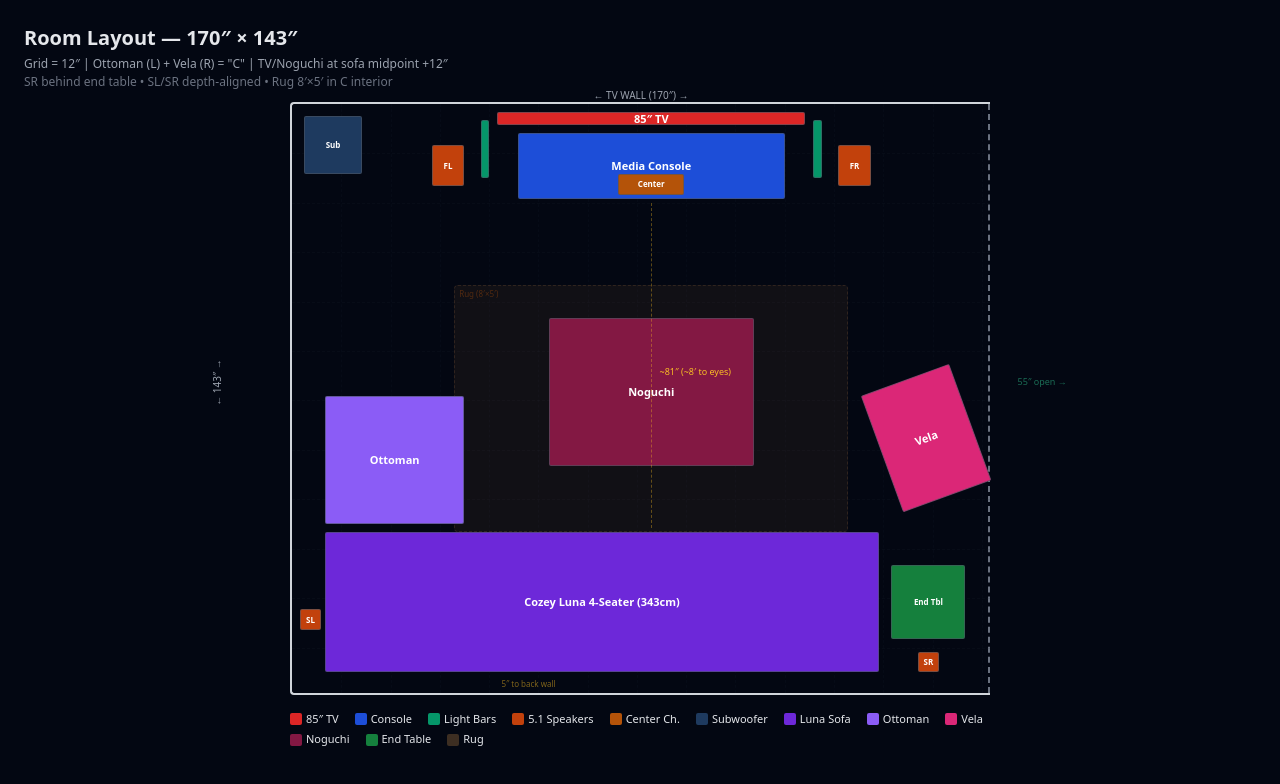
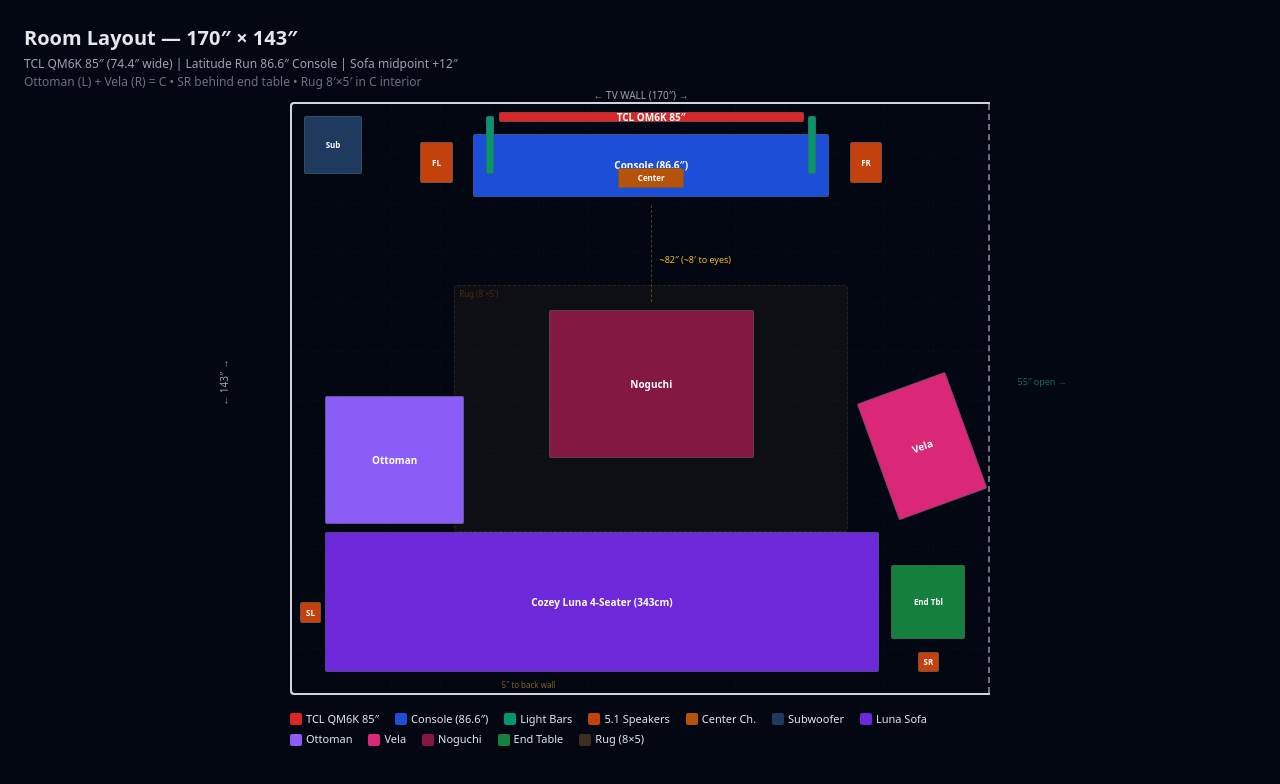
Before and after one commit to ping-li/ping-jsx, a React (Vite) app: page / in a window 1280 px wide. Shown: the top 784 px of the page. Built offline with nearby package versions, Linux system fonts and the light colour scheme.

Commit message:
Update App.jsx

```diff
--- a/src/App.jsx
+++ b/src/App.jsx
@@ -4,10 +4,10 @@ const ROOM_W = 170;
 const ROOM_H = 143;
 
 export default function RoomLayout() {
-  // --- FURNITURE (inches) ---
+  // --- FURNITURE (inches) — updated with real specs ---
   const ITEMS = {
-    tv: { w: 75, h: 3 },
-    console: { w: 65, h: 16 },
+    tv: { w: 74.4, h: 2.3 },       // TCL QM6K 85" actual
+    console: { w: 86.6, h: 15.2 },  // Latitude Run 86.6" credenza
     center: { w: 16, h: 5 },
     fl: { w: 8, h: 10 },
     fr: { w: 8, h: 10 },
@@ -23,69 +23,72 @@ export default function RoomLayout() {
     sr: { w: 5, h: 5 },
   };
 
-  // --- POSITIONS (inches from top-left) ---
+  // --- POSITIONS ---
 
   // Sofa: 5" from back wall, 8" from left wall
   const sofa = { x: 8, y: ROOM_H - ITEMS.sofa.h - 5 };
 
-  // Ottoman: LEFT arm of C, extends forward from sofa's left end
+  // Ottoman: LEFT arm of C
   const ottoman = { x: sofa.x, y: sofa.y - ITEMS.ottoman.h - 2 };
 
-  // End table: right side of sofa
+  // End table: right of sofa
   const endTable = {
     x: sofa.x + ITEMS.sofa.w + 3,
     y: sofa.y + (ITEMS.sofa.h - ITEMS.endTable.h) / 2,
   };
 
-  // Vela: RIGHT arm of C, forward of end table, pulled in from room edge
+  // Vela: RIGHT arm of C — forward of end table, INSIDE room boundary
+  // Pull it left enough to stay within room
+  const velaRawX = endTable.x - 3;
+  const velaX = Math.min(velaRawX, ROOM_W - ITEMS.vela.w - 5); // clamp to room
   const vela = {
-    x: endTable.x - 3,
-    y: sofa.y - ITEMS.vela.h - 8,
+    x: velaX,
+    y: sofa.y - ITEMS.vela.h - 6,
   };
 
   // Visual center: sofa midpoint + 12"
   const visualCenterX = sofa.x + ITEMS.sofa.w / 2 + 12;
 
-  // Noguchi: centered on visual center, 16" forward of sofa
+  // Noguchi: centered on visual center, 18" forward of sofa
   const noguchi = {
     x: visualCenterX - ITEMS.noguchi.w / 2,
-    y: sofa.y - ITEMS.noguchi.h - 16,
+    y: sofa.y - ITEMS.noguchi.h - 18,
   };
 
-  // TV + Console: centered on visual center
+  // TV zone
   const tv = { x: visualCenterX - ITEMS.tv.w / 2, y: 2 };
-  const console_ = { x: visualCenterX - ITEMS.console.w / 2, y: tv.y + ITEMS.tv.h + 2 };
-  const center = { x: visualCenterX - ITEMS.center.w / 2, y: console_.y + ITEMS.console.h - ITEMS.center.h - 1 };
+  const console_ = { x: visualCenterX - ITEMS.console.w / 2, y: tv.y + ITEMS.tv.h + 3 };
+  const center = { x: visualCenterX - ITEMS.center.w / 2, y: console_.y + ITEMS.console.h - ITEMS.center.h - 2 };
 
-  // Front speakers
-  const fl = { x: tv.x - ITEMS.fl.w - 8, y: console_.y + 3 };
-  const fr = { x: tv.x + ITEMS.tv.w + 8, y: console_.y + 3 };
+  // Front speakers: outside console edges
+  const fl = { x: console_.x - ITEMS.fl.w - 5, y: console_.y + 2 };
+  const fr = { x: console_.x + ITEMS.console.w + 5, y: console_.y + 2 };
 
-  // Light bars
-  const lbL = { x: tv.x - 4, y: 4 };
-  const lbR = { x: tv.x + ITEMS.tv.w + 2, y: 4 };
+  // Light bars: just outside TV edges
+  const lbL = { x: tv.x - 3, y: 3 };
+  const lbR = { x: tv.x + ITEMS.tv.w + 1, y: 3 };
 
   // Sub: front-left corner
   const sub = { x: 3, y: 3 };
 
-  // Surrounds: aligned at same Y
-  const surroundY = sofa.y + ITEMS.sofa.h * 0.55;
+  // Surrounds: aligned depth
+  const surroundY = sofa.y + ITEMS.sofa.h * 0.5;
   const sl = { x: 2, y: surroundY };
-  // SR: BEHIND end table (below it — further from TV)
+  // SR: BEHIND end table (below it = further from TV)
   const sr = {
     x: endTable.x + (ITEMS.endTable.w - ITEMS.sr.w) / 2,
     y: endTable.y + ITEMS.endTable.h + 3,
   };
 
-  // Rug: 8'x5' (96x60), centered on noguchi, bottom edge at sofa front
+  // Rug: 8'x5' (96x60) — bottom edge at sofa front, centered on noguchi X
   const rug = {
     w: 96,
     h: 60,
     x: noguchi.x + ITEMS.noguchi.w / 2 - 48,
-    y: sofa.y - 60, // bottom edge at sofa front
+    y: sofa.y - 60, // bottom edge flush with sofa front
   };
 
-  // Viewing distance
+  // Viewing distance (console bottom to sofa top)
   const viewingDist = Math.round(sofa.y - (console_.y + ITEMS.console.h));
 
   // Percentage helpers
@@ -96,14 +99,14 @@ export default function RoomLayout() {
 
   const Piece = ({ pos, size, color, label, small = false, rotate = 0 }) => (
     <div
-      className="absolute flex items-center justify-center rounded-sm border border-gray-600/60 text-white text-center leading-tight font-bold px-0.5"
+      className="absolute flex items-center justify-center rounded-sm border border-gray-600/60 text-white text-center leading-tight font-bold px-0.5 overflow-hidden"
       style={{
         left: pX(pos.x),
         top: pY(pos.y),
         width: pW(size.w),
         height: pH(size.h),
         backgroundColor: color,
-        fontSize: small ? "clamp(5px, 1.1vw, 8px)" : "clamp(7px, 1.4vw, 11px)",
+        fontSize: small ? "clamp(5px, 1vw, 8px)" : "clamp(6px, 1.3vw, 10px)",
         transform: rotate ? `rotate(${rotate}deg)` : undefined,
         transformOrigin: "center center",
       }}
@@ -116,13 +119,12 @@ export default function RoomLayout() {
     <div className="p-3 md:p-6 font-sans bg-gray-950 text-gray-200 min-h-screen">
       <h2 className="text-base md:text-xl font-bold mb-1">Room Layout — 170″ × 143″</h2>
       <p className="text-[9px] md:text-xs text-gray-400 mb-0.5">
-        Grid = 12″ | Ottoman (L) + Vela (R) = "C" | TV/Noguchi at sofa midpoint +12″
+        TCL QM6K 85″ (74.4″ wide) | Latitude Run 86.6″ Console | Sofa midpoint +12″
       </p>
       <p className="text-[9px] md:text-xs text-gray-500 mb-3">
-        SR behind end table • SL/SR depth-aligned • Rug 8′×5′ in C interior
+        Ottoman (L) + Vela (R) = C • SR behind end table • Rug 8′×5′ in C interior
       </p>
 
-      {/* Responsive room container */}
       <div className="w-full max-w-[700px] mx-auto">
         <div
           className="relative w-full bg-gray-950 border-l-2 border-t-2 border-b-2 border-gray-300 rounded-l"
@@ -147,7 +149,7 @@ export default function RoomLayout() {
             />
           ))}
 
-          {/* Rug */}
+          {/* Rug — in C interior only */}
           <div
             className="absolute rounded"
             style={{
@@ -155,8 +157,8 @@ export default function RoomLayout() {
               top: pY(rug.y),
               width: pW(rug.w),
               height: pH(rug.h),
-              backgroundColor: "rgba(120, 85, 50, 0.12)",
-              border: "1.5px dashed rgba(120, 85, 50, 0.3)",
+              backgroundColor: "rgba(120, 85, 50, 0.1)",
+              border: "1.5px dashed rgba(120, 85, 50, 0.25)",
             }}
           >
             <span className="absolute top-0.5 left-1 text-[6px] md:text-[8px] text-amber-700/40 font-medium">
@@ -165,8 +167,8 @@ export default function RoomLayout() {
           </div>
 
           {/* TV Zone */}
-          <Piece pos={tv} size={ITEMS.tv} color="#dc2626" label="85″ TV" />
-          <Piece pos={console_} size={ITEMS.console} color="#1d4ed8" label="Media Console" />
+          <Piece pos={tv} size={ITEMS.tv} color="#dc2626" label="TCL QM6K 85″" />
+          <Piece pos={console_} size={ITEMS.console} color="#1d4ed8" label="Console (86.6″)" />
           <Piece pos={center} size={ITEMS.center} color="#b45309" label="Center" small />
           <Piece pos={fl} size={ITEMS.fl} color="#c2410c" label="FL" small />
           <Piece pos={fr} size={ITEMS.fr} color="#c2410c" label="FR" small />
@@ -185,20 +187,20 @@ export default function RoomLayout() {
           <Piece pos={sl} size={ITEMS.sl} color="#c2410c" label="SL" small />
           <Piece pos={sr} size={ITEMS.sr} color="#c2410c" label="SR" small />
 
-          {/* Viewing distance annotation */}
+          {/* Viewing distance annotation — in the open space between console and noguchi */}
           <div
-            className="absolute border-l border-dashed border-amber-400/35"
+            className="absolute border-l border-dashed border-amber-400/30"
             style={{
               left: pX(visualCenterX),
-              top: pY(console_.y + ITEMS.console.h + 1),
-              height: pH(viewingDist - 2),
+              top: pY(console_.y + ITEMS.console.h + 2),
+              height: pH(noguchi.y - console_.y - ITEMS.console.h - 4),
             }}
           />
           <div
             className="absolute text-[7px] md:text-[9px] text-amber-400 whitespace-nowrap"
             style={{
               left: pX(visualCenterX + 2),
-              top: pY(console_.y + ITEMS.console.h + viewingDist / 2),
+              top: pY((console_.y + ITEMS.console.h + noguchi.y) / 2),
             }}
           >
             ~{viewingDist}″ (~{Math.round((viewingDist + 18) / 12)}′ to eyes)
@@ -207,7 +209,7 @@ export default function RoomLayout() {
           {/* Back wall */}
           <div
             className="absolute text-[6px] md:text-[8px] text-amber-400/50 whitespace-nowrap"
-            style={{ left: "30%", bottom: "0.5%" }}
+            style={{ left: "30%", bottom: "0.3%" }}
           >
             5″ to back wall
           </div>
@@ -220,18 +222,16 @@ export default function RoomLayout() {
             55″ open →
           </div>
 
-          {/* TV wall label */}
+          {/* Labels */}
           <div
             className="absolute text-[8px] md:text-[10px] text-gray-400 whitespace-nowrap left-1/2 -translate-x-1/2"
             style={{ top: "-16px" }}
           >
             ← TV WALL (170″) →
           </div>
-
-          {/* Left wall label */}
           <div
             className="absolute text-[8px] md:text-[10px] text-gray-400 whitespace-nowrap"
-            style={{ left: "-14%", top: "46%", transform: "rotate(-90deg)" }}
+            style={{ left: "-13%", top: "46%", transform: "rotate(-90deg)" }}
           >
             ← 143″ →
           </div>
@@ -241,8 +241,8 @@ export default function RoomLayout() {
       {/* Legend */}
       <div className="grid grid-cols-3 md:flex md:flex-wrap gap-x-3 md:gap-x-4 gap-y-1 mt-4 text-[8px] md:text-[11px] max-w-[700px] mx-auto">
         {[
-          { color: "#dc2626", label: "85″ TV" },
-          { color: "#1d4ed8", label: "Console" },
+          { color: "#dc2626", label: "TCL QM6K 85″" },
+          { color: "#1d4ed8", label: "Console (86.6″)" },
           { color: "#059669", label: "Light Bars" },
           { color: "#c2410c", label: "5.1 Speakers" },
           { color: "#b45309", label: "Center Ch." },
@@ -252,7 +252,7 @@ export default function RoomLayout() {
           { color: "#db2777", label: "Vela" },
           { color: "#831843", label: "Noguchi" },
           { color: "#15803d", label: "End Table" },
-          { color: "rgba(120,85,50,0.5)", label: "Rug" },
+          { color: "rgba(120,85,50,0.5)", label: "Rug (8×5)" },
         ].map(({ color, label }) => (
           <div key={label} className="flex items-center gap-1">
             <div className="w-2 h-2 md:w-3 md:h-3 rounded-sm shrink-0" style={{ backgroundColor: color }} />
```
